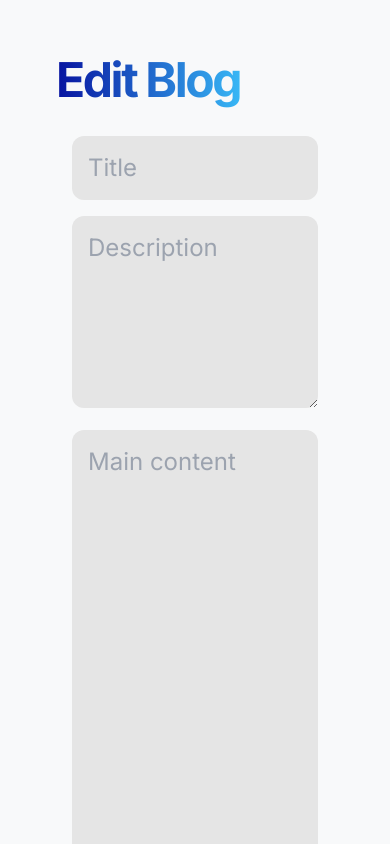
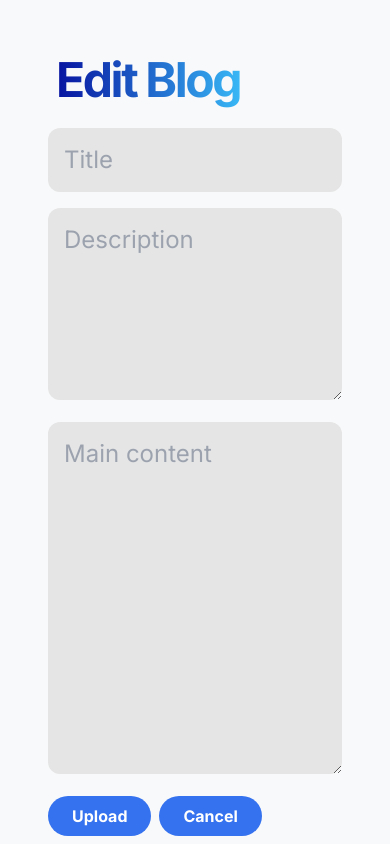
Before and after one commit to devXlalit/Project_Weblogs, a Next.js app: page /Edit in a window 390 px wide. Shown: the top 844 px of the page. Built offline with nearby package versions, Linux system fonts and the light colour scheme.

Commit message:
edit_page_Opti

```diff
--- a/app/Edit/page.jsx
+++ b/app/Edit/page.jsx
@@ -60,7 +60,7 @@ const Edit = () => {
     >
       <h1 className="text-5xl greadient_text inline-block">Edit Blog</h1>
 
-      <form className="p-6" onSubmit={handleSubmit}>
+      <form className="py-4 md:p-6" onSubmit={handleSubmit}>
         <input
           className="bg-neutral-200 text-2xl outline-none mb-4 text-[#343A40] w-full py-4 px-4 rounded-xl"
           type="text"
@@ -78,7 +78,7 @@ const Edit = () => {
         />
         <textarea
           className="bg-neutral-200 mb-4 text-2xl min-h-56 outline-none text-[#343A40] w-full py-4 px-4 rounded-xl"
-          rows={40}
+          rows={10}
           type="text"
           placeholder="Main content"
           value={post.main_content}
```
